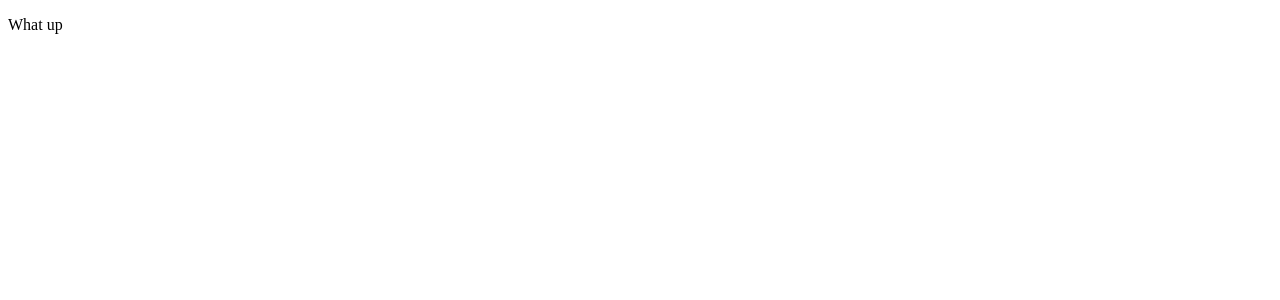
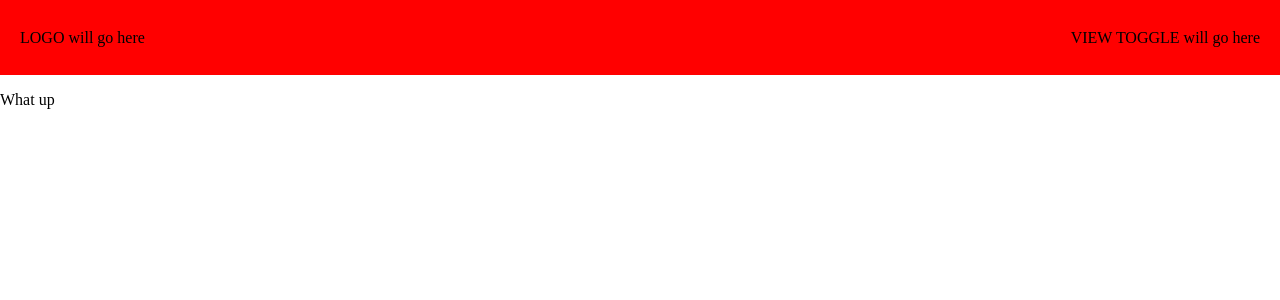
Before and after one commit to josephfriesen/beer-baron-react, a React app: page / in a window 1280 px wide. Shown: the top 300 px of the page. Built offline with nearby package versions, Linux system fonts and the light colour scheme.

Commit message:
Add TopBar component with placeholder text.

```diff
--- a/src/components/App.jsx
+++ b/src/components/App.jsx
@@ -1,10 +1,12 @@
 import React from 'react';
+import { Switch, Route } from 'react-router-dom';
 import Welcome from './Welcome';
-import { Switch, Route } from 'react-router-dom';
+import TopBar from './TopBar';
 
 function App() {
   return (
     <div>
+      <TopBar />
       <Switch>
         <Route exact path='/' component={Welcome}/>
       </Switch>
--- /dev/null
+++ b/src/components/TopBar.jsx
@@ -0,0 +1,32 @@
+import React from 'react';
+
+function TopBar() {
+  // STYLES
+  const topWrapper = {
+    width: "100%",
+    height: "75px",
+    backgroundColor: "red",
+    display: "flex",
+    justifyContent: "space-between",
+    alignItems: "center"
+  };
+
+  const headerItem = {
+    margin: "0 20px"
+  };
+
+  // RENDER
+  return (
+    <div style={topWrapper}>
+      <div style={headerItem}>
+        <p>LOGO will go here</p>
+      </div>
+
+      <div style={headerItem}>
+        <p>VIEW TOGGLE will go here</p>
+      </div>
+    </div>
+  );
+}
+
+export default TopBar;
--- a/webpack.config.js
+++ b/webpack.config.js
@@ -92,7 +92,7 @@ module.exports = {
     new HtmlWebpackPlugin({
       template:'template.ejs',
       appMountId: 'react-app-root',
-      title: 'React Help Queue',
+      title: 'The Beer Baron\'s Beer Basement',
       filename: resolve(__dirname, "build", "index.html"),
     }),
   ]
```
Also changed, not shown: template.ejs.
